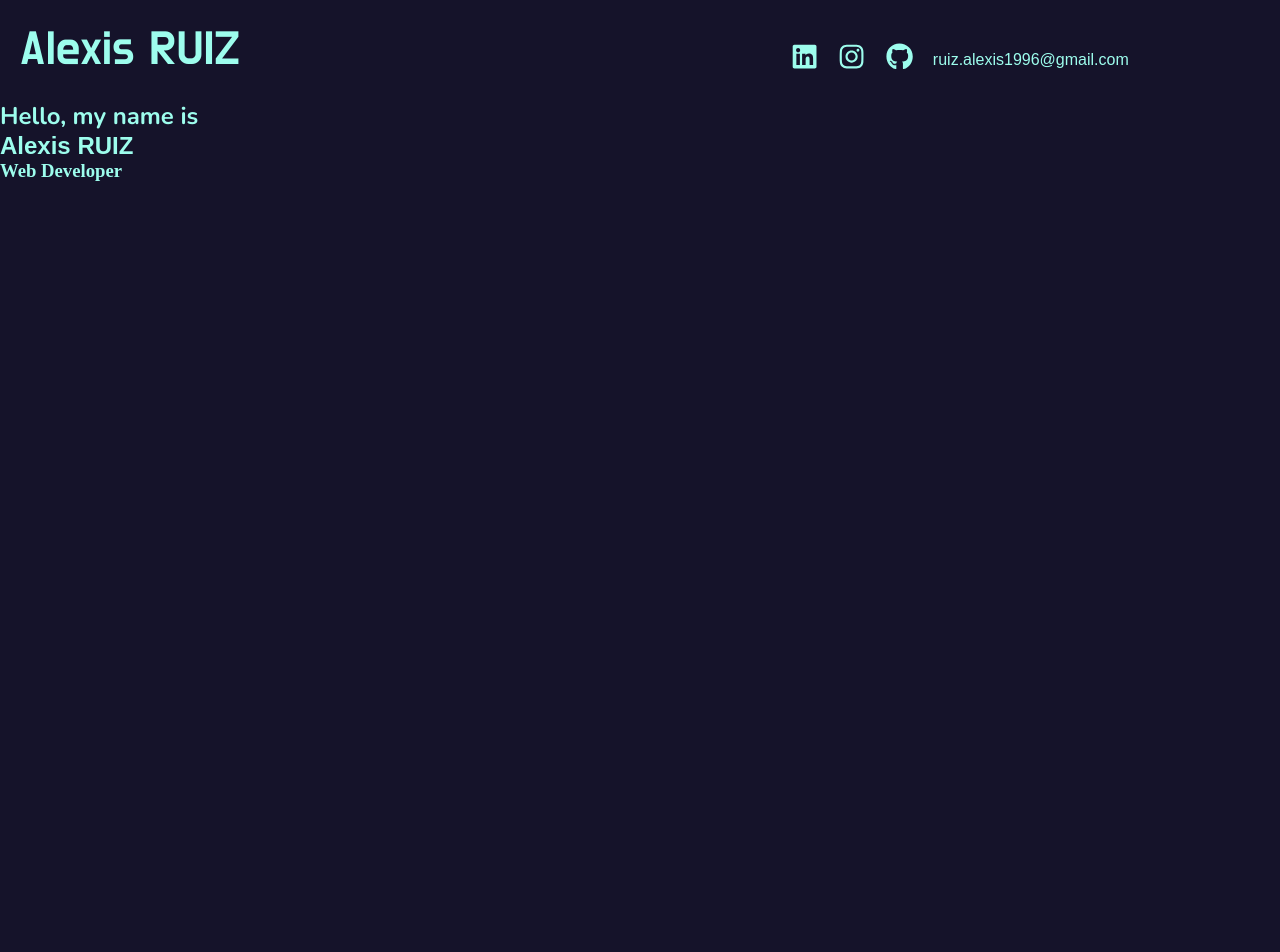
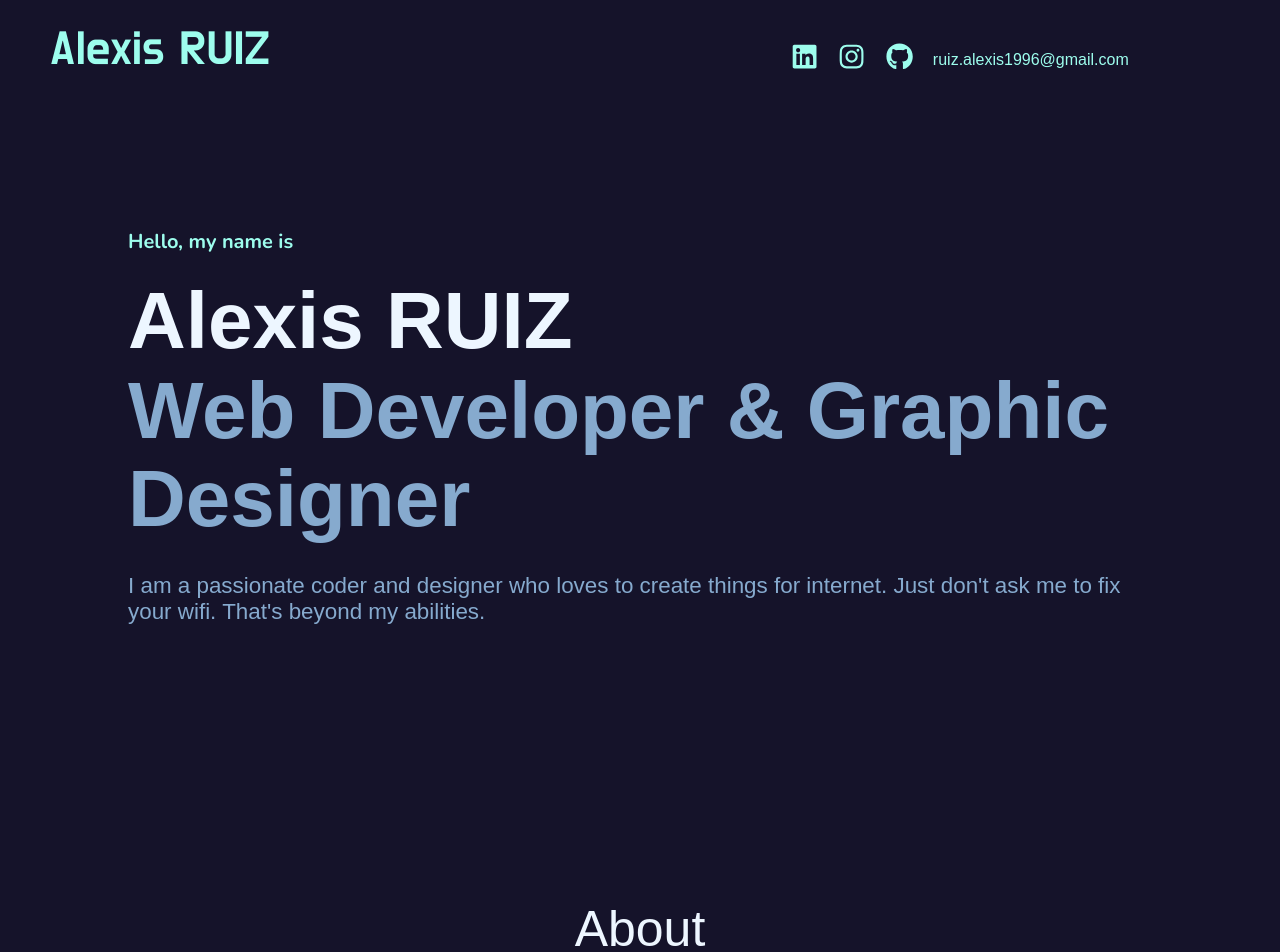
Before and after one commit to Molikuc/Portfolio, a React (Vite) app: page / in a window 1280 px wide. Shown: the top 952 px of the page. Before the commit the page ends 800 px from the top, so only its background shows below. Built offline with nearby package versions, Linux system fonts and the light colour scheme.

Commit message:
adding the CSS on the Hero and adding the About.jsx

```diff
--- a/src/App.jsx
+++ b/src/App.jsx
@@ -1,12 +1,16 @@
 import { useState } from "react";
 import Header from "./components/Header";
 import Hero from "./components/Hero";
+import About from "./components/About";
 
 function App() {
   return (
     <div>
       <Header />
-      <Hero />
+      <main>
+        <Hero />
+        <About />
+      </main>
     </div>
   );
 }
--- /dev/null
+++ b/src/components/About.jsx
@@ -0,0 +1,11 @@
+import React from "react";
+
+function About() {
+  return (
+    <section className="about">
+      <div>About</div>
+    </section>
+  );
+}
+
+export default About;
--- a/src/components/Hero.jsx
+++ b/src/components/Hero.jsx
@@ -10,7 +10,14 @@ function Hero() {
         <h2>Alexis RUIZ</h2>
       </div>
       <div>
-        <h3>Web Developer</h3>
+        <h3>Web Developer & Graphic Designer</h3>
+      </div>
+      <div>
+        <p>
+          I am a passionate coder and designer who loves to create things for
+          internet. Just don't ask me to fix your wifi. That's beyond my
+          abilities.
+        </p>
       </div>
     </section>
   );
--- a/src/index.css
+++ b/src/index.css
@@ -1,6 +1,23 @@
 * {
   margin: 0;
   box-sizing: border-box;
+}
+
+::-webkit-scrollbar-track {
+  box-shadow: inset 0 0 6px rgba(0, 0, 0, 0.3);
+  border-radius: 10px;
+  background-color: #15132a;
+}
+
+::-webkit-scrollbar {
+  width: 10px;
+  background-color: #15132a;
+}
+
+::-webkit-scrollbar-thumb {
+  border-radius: 10px;
+  box-shadow: inset 0 0 6px rgba(0, 0, 0, 0.3);
+  background-color: #86aace;
 }
 
 body {
@@ -49,6 +66,7 @@ header {
   font-size: 3rem;
   color: #9dfded;
   font-family: "Do Hyeon", sans-serif;
+  padding-left: 30px;
 }
 
 .header--socials {
@@ -111,7 +129,7 @@ header {
 .header--button span {
   background-color: white;
   border-radius: 10px;
-  height: 7px;
+  height: 4px;
   margin: 7px 0;
   transition: 0.4s cubic-bezier(0.7, -0.6, 0.3, 1.6);
 }
@@ -147,7 +165,7 @@ header {
 .header--check:checked ~ .header--button > span:nth-of-type(3) {
   transform-origin: bottom;
   width: 50%;
-  transform: translate(-03px, -11px) rotatez(45deg);
+  transform: translate(-4px, -8px) rotatez(45deg);
 }
 
 .header--check:checked ~ .header--menu {
@@ -191,16 +209,46 @@ header {
   }
 }
 
+/* HERO */
+
 .hero {
   color: #9dfded;
+  font-family: "Poppins", sans-serif;
+  display: flex;
+  flex-direction: column;
+  padding: 10%;
+  height: 100vh;
 }
 
 .hero h1 {
   color: #9dfded;
   font-family: "Nunito", sans-serif;
+  margin-bottom: 20px;
+  font-size: clamp(17px, 5vw, 20px);
 }
 
 .hero h2 {
+  color: #edf6ff;
+  font-size: clamp(40px, 8vw, 80px);
+}
+
+.hero h3 {
+  font-size: clamp(40px, 8vw, 80px);
+  color: #86aace;
+  line-height: 110%;
+  margin-bottom: 30px;
+}
+
+.hero p {
+  font-size: 1.4rem;
+  color: #86aace;
+}
+
+/* ABOUT */
+.about {
+  color: #edf6ff;
   font-family: "Poppins", sans-serif;
-  color: #9dfded;
+  font-size: 50px;
+  display: flex;
+  justify-content: center;
 }
```
